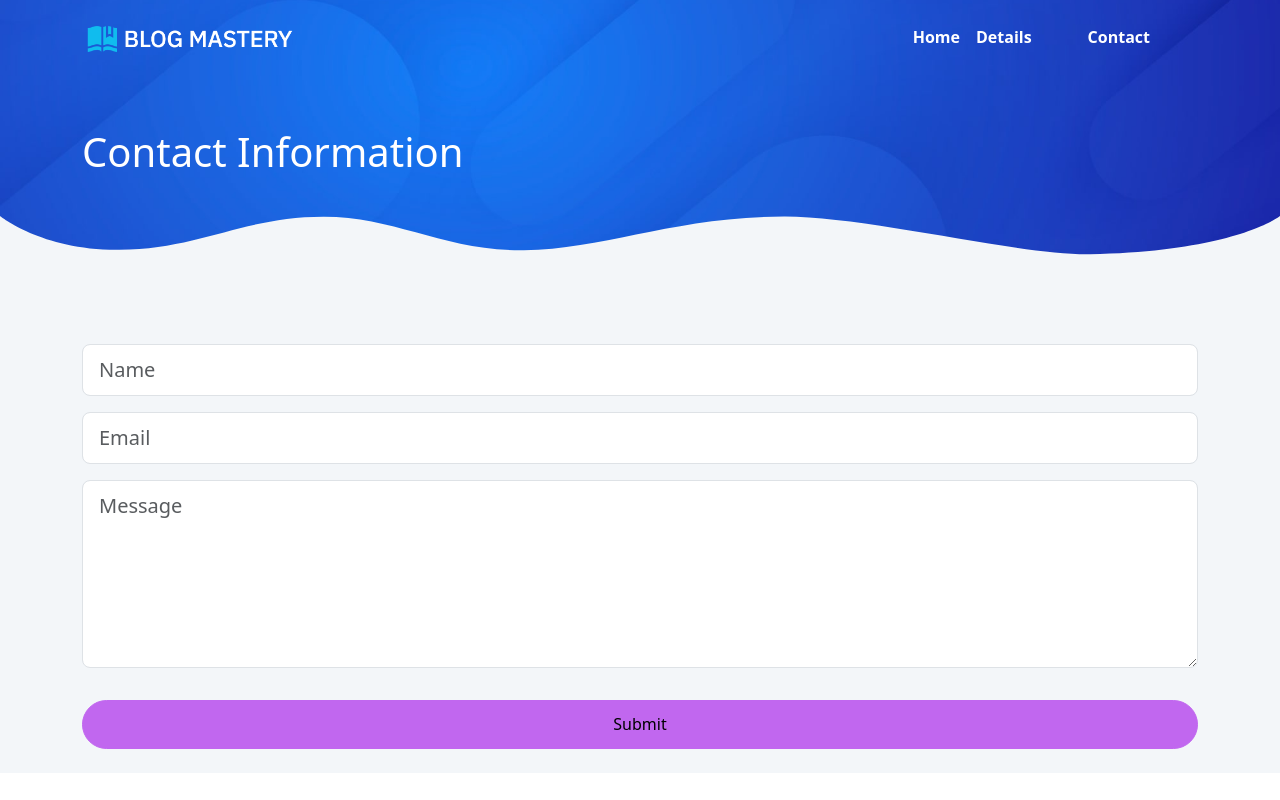
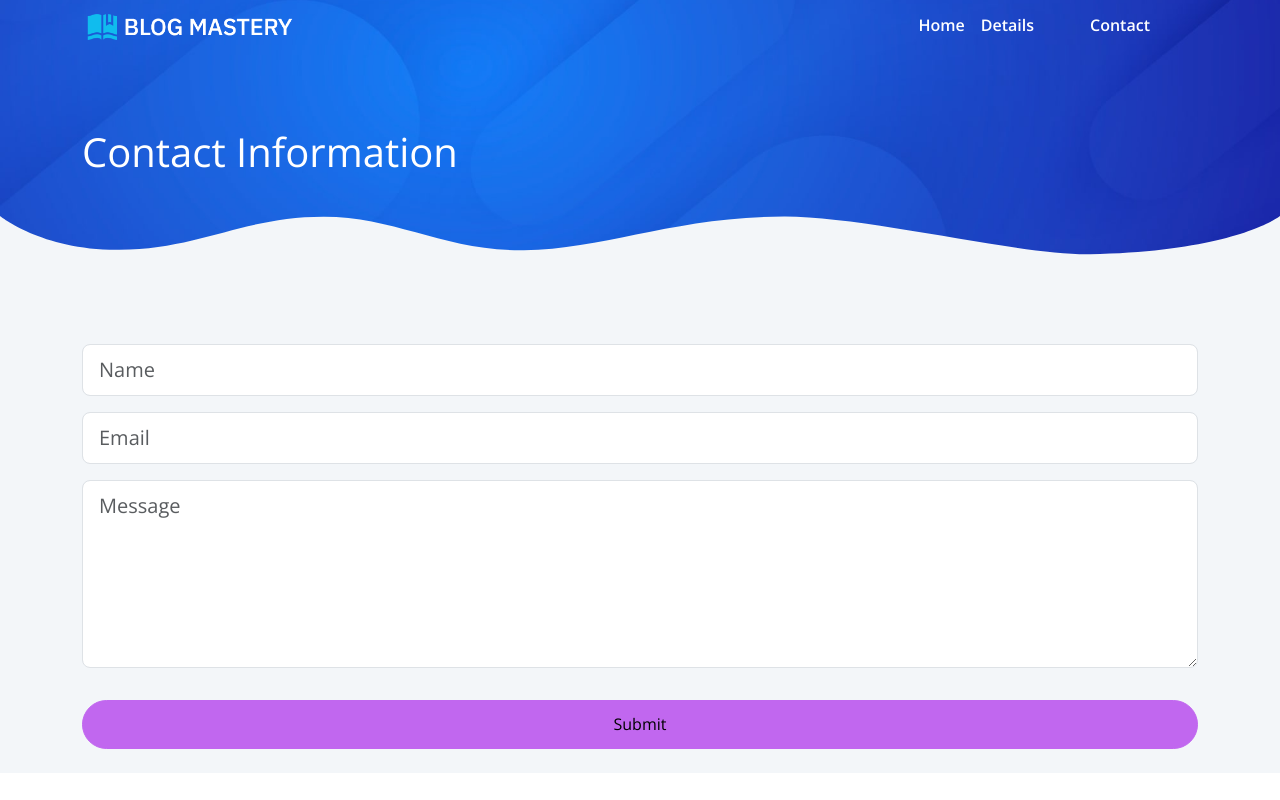
Before and after one commit to Gary-FullStack/E-book-BS5, a website: page contact.html in a window 1280 px wide. Shown: the top 800 px of the page. Drawn offline with nearby package versions, Linux system fonts and the light colour scheme.

Commit message:
Font change
small changes to font and padding

```diff
--- a/contact.html
+++ b/contact.html
@@ -3,9 +3,10 @@
 <head>
     <meta charset="UTF-8">
     <meta name="viewport" content="width=device-width, initial-scale=1.0">
-    <link rel="preconnect" href="https://fonts.googleapis.com">
-<link rel="preconnect" href="https://fonts.gstatic.com" crossorigin>
-<link href="https://fonts.googleapis.com/css2?family=Roboto:ital,wght@0,400;1,100;1,300;1,700&display=swap" rel="stylesheet">
+    <link
+      href="https://fonts.googleapis.com/css2?family=Open+Sans:ital,wght@0,400;0,600;0,700;1,400&display=swap"
+      rel="stylesheet"
+    />
     <link rel="stylesheet" href="css/fontawesome.css">
     <link rel="stylesheet" href="css/bootstrap.css">
     <link rel="stylesheet" href="css/styles.css">
--- a/scss/bootstrap.scss
+++ b/scss/bootstrap.scss
@@ -1,18 +1,18 @@
 
-$font-family: 'Roboto', sans-serif;
+$font-family-sans-serif: 'Open Sans', sans-serif;
 
 
 // custom changes to bootstrap defaults
 
 // color changes
 $primary: #c167ef;
-$secondary: #10bcee;
+$secondary: rgb(55, 255, 0);
 $dark: #2b3041;
 $light: #f3f6f9;
 
 
 // Navbar changes
-$navbar-padding-y: 1rem;
+$navbar-padding-y: .25rem;
 $navbar-dark-color: #fff;
 $navbar-dark-hover-color: $secondary;
 $navbar-toggler-border-radius: 5px;
```
Also changed, not shown: index.html (+4 -3 lines), css/bootstrap.css.
